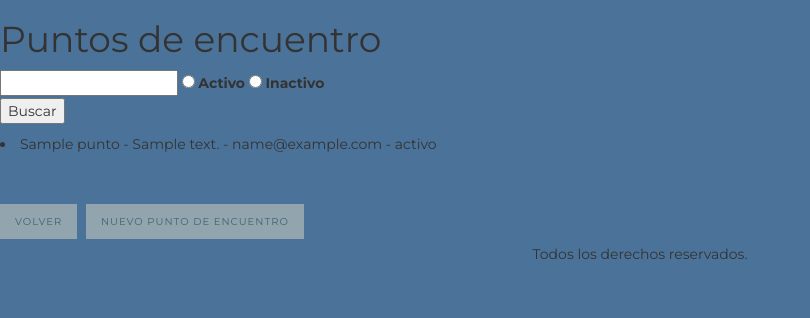
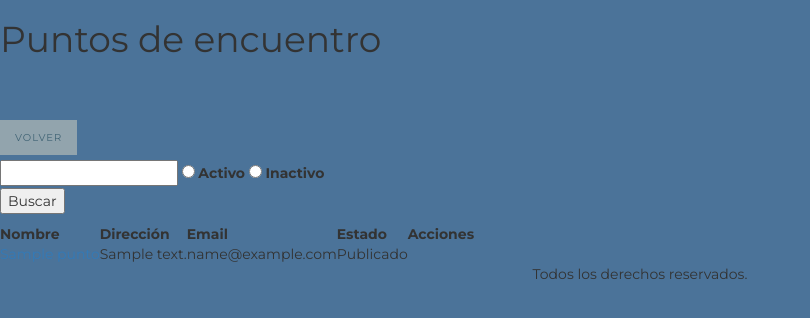
Before and after one commit to andr-vg/InundacionesLP, a Python web app: template app/templates/puntos_encuentro/index.html in a window 1280 px wide. Shown: the top 318 px of the page, without its empty margins (0-810 px from the left). Run offline with Jinja, Linux system fonts and the light colour scheme; the template is opened without the code that fills it: most values are stand-ins (such as "Sample title", 1, 10 or a date in 2020); some libraries are stand-ins or nearby versions.

Commit message:
reordenado y tabla en puntos de encuentro index

```diff
--- a/app/templates/puntos_encuentro/index.html
+++ b/app/templates/puntos_encuentro/index.html
@@ -5,6 +5,10 @@
 {% endblock %}
 {% block content %}
   <h1>Puntos de encuentro</h1>
+  <a href="{{ url_for('home') }}" class="link">Volver</a>
+  {% if has_permission('punto_encuentro_new', session) %}
+    <a href="{{ url_for('punto_encuentro_new') }}" class="link">Nuevo punto de encuentro</a>
+  {% endif %}
   <form action="{{ url_for('punto_encuentro_index', name=name, active=active, inactive=inactive) }}" method="GET">
     <input type="text" name="name">
     <input type="radio" name="active" value="activo"> <label> Activo</label>
@@ -26,9 +30,29 @@
   </li>
   {% endif %}
 
-
+  <table>
+    <thead>
+      <tr>
+        <th>Nombre</th>
+        <th>Dirección</th>
+        <th>Email</th>
+        <th>Estado</th>
+        <th>Acciones</th>
+      </tr>
+    </thead>
+    <tbody>
       {% for punto in puntos_encuentro.items %}
-  <li>{{ punto.name }} - {{ punto.address }} - {{ punto.email }} - {{ punto.state }}</li>
+      <tr>
+        <td><a href="{{ url_for('punto_encuentro_show', name=punto.name) }}"> {{ punto.name }} </a></td>
+        <td> {{ punto.address }} </td>
+        <td> {{ punto.email }} </td>
+        <td> {% if punto.state %}
+            Publicado
+             {% else %}
+            Despublicado
+             {% endif %}
+        </td>
+        <td>
           {% if has_permission('punto_encuentro_update',session) %}
             <form action="{{ url_for('punto_encuentro_edit') }}" method="POST">
               <input name="id" type="hidden" value="{{ punto.id }}">
@@ -47,7 +71,11 @@
               <button class="btn btn-sm btn-success" type="submit" onclick="return confirm('Está seguro que desea publicar este punto de encuentro?');"><i class="glyphicon glyphicon-list-alt" display="table-cell"></i></button>
             </form>
           {% endif %}
+        </td>
       {% endfor %}
-  <a href="{{ url_for('home') }}" class="link">Volver</a>
-  <a href="{{ url_for('punto_encuentro_new') }}" class="link">Nuevo punto de encuentro</a>
+      </tr>
+    </tbody>
+  </table>
+
+
   {% endblock %}
```
Lines whose indentation alone changed are shown as unchanged.
